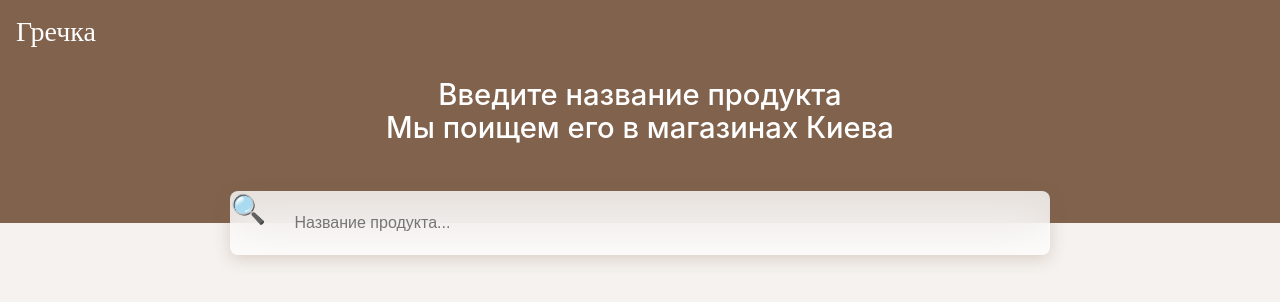
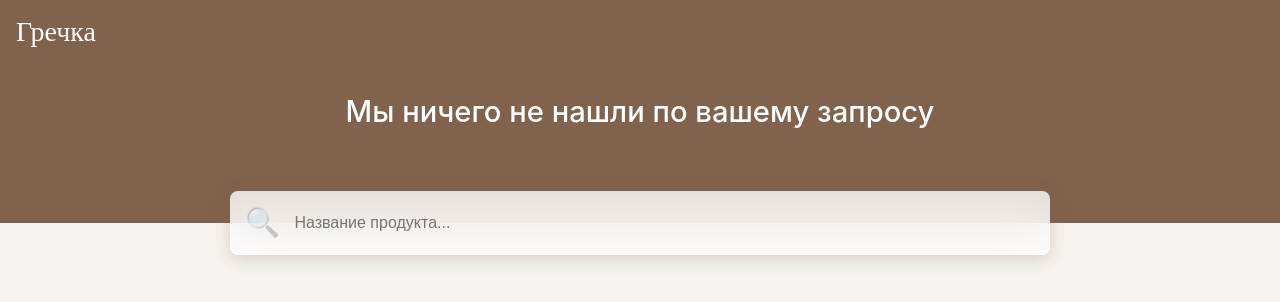
Before and after one commit to hmstrs/grechka, a Next.js app: page /products/1 in a window 1280 px wide. Shown: the top 302 px of the page. Built offline with nearby package versions, Linux system fonts and the light colour scheme; a web font is replaced by a local one.

Commit message:
fix: search icon & product card layout

```diff
--- a/components/Header.js
+++ b/components/Header.js
@@ -8,12 +8,16 @@ const Header = ({ productsCount }) => {
 
   return (
     <header className={styles.Header}>
-      <a href="/" prefetch>
+      <a href="/">
         <h1 className={styles.Header__logo}>Гречка</h1>
       </a>
       <h2 className={styles.Header__caption}>
-        {productsCount ? (
-          <>Мы нашли {productsCount} рез. по вашему запросу</>
+        {productsCount !== undefined ? (
+          productsCount ? (
+            `Мы нашли ${productsCount} рез. по вашему запросу`
+          ) : (
+            `Мы ничего не нашли по вашему запросу`
+          )
         ) : (
           <>
             Введите название продукта <br />
@@ -31,21 +35,17 @@ const Header = ({ productsCount }) => {
         onChange={({ target }) => setSearchValue(target.value)}
         onKeyDown={({ key }) => key == "Enter" && searchSubmit.current.click()}
       />
-      <a
-        href={`/products/${searchValue}`}
-        ref={searchSubmit}
-        className={styles.Header__search}
-      >
-        &#x1F50D;
-        {/* <label htmlFor="search">
+      <a href={`/products/${searchValue}`}>
+        <label htmlFor="search">
           <input
+            ref={searchSubmit}
             disabled={!searchValue}
             ref={searchSubmit}
             type="submit"
             value="&#x1F50D;"
             className={styles.Header__search}
           />
-        </label> */}
+        </label>
       </a>
     </header>
   );
--- a/styles/ProductsGrid.module.css
+++ b/styles/ProductsGrid.module.css
@@ -5,9 +5,10 @@
 }
 
 .Card {
-  display: grid;
-  grid-template-columns: 40% 60%;
-  gap: calc(8px + 8 * var(--responsive));
+  display: flex;
+  flex-direction: row;
+  /* grid-template-columns: 96px 1fr; */
+  /* gap: calc(8px + 8 * var(--responsive)); */
 
   height: calc(192px + 48 * var(--responsive));
   padding: calc(8px + 8 * var(--responsive));
@@ -25,13 +26,12 @@
 }
 
 .Card__img {
-  justify-self: center;
-  margin-top: 5%;
-  height: 90%;
-  max-width: 90%;
+  width: 40%;
+  height: auto;
 }
 
 .Card__content {
+  max-width: calc(60%);
   display: flex;
   flex-direction: column;
   justify-content: space-between;
@@ -46,7 +46,7 @@
   margin-bottom: 8px;
   overflow: hidden;
   text-overflow: ellipsis;
-  white-space: nowrap;
+  white-space: wrap;
 }
 
 .Card span {
```
